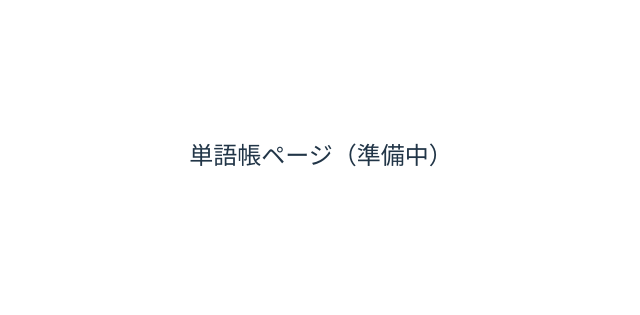
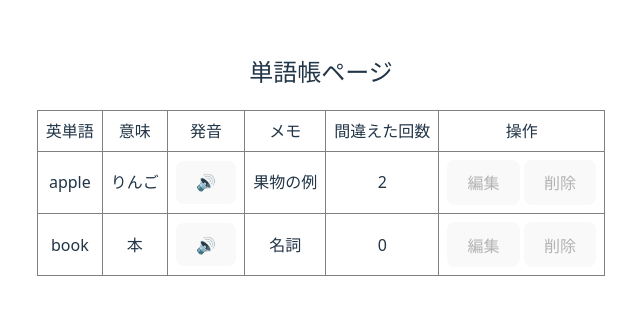
Before and after one commit to switchstart0712/wordbook-app, a React (Vite) app in the folder frontend/: page /wordbook in a window 1280 px wide. Shown: the part 245-560 px from the top of the page, without its empty margins (319-959 px from the left). Built offline with nearby package versions, Linux system fonts and the light colour scheme.

Commit message:
WordbookUIの作成開始

```diff
--- a/frontend/src/pages/Wordbook.jsx
+++ b/frontend/src/pages/Wordbook.jsx
@@ -1,8 +1,88 @@
 // 一覧表示ページ
-// src/pages/Wordbook.jsx
-import React from "react";
+import React, { useState } from "react";
 
 function Wordbook() {
-    return <h2>単語帳ページ（準備中）</h2>;
-  }
+  const [words, setWords] = useState([
+    {
+      id: 1,
+      word: "apple",
+      meaning: "りんご",
+      memo: "果物の例",
+      mistakeCount: 2,
+    },
+    {
+      id: 2,
+      word: "book",
+      meaning: "本",
+      memo: "名詞",
+      mistakeCount: 0,
+    },
+  ]);
+
+  //音声を再生する
+  const handleSpeak = (text) => {
+    const voices = speechSynthesis.getVoices();
+    const voice = voices.find((v) => v.name === "Google US English");
+
+    if (!voice) {
+      console.error("音声が見つかりません");
+      return;
+    }
+
+    const utter = new SpeechSynthesisUtterance(text);
+    utter.voice = voice;
+    utterance.lang = "en-US";
+
+    utter.onstart = () => console.log(`発音中：${text}`);
+    utter.onerror = (e) => console.error("エラー：", e);
+
+    speechSynthesis.cancel(); //キューをリセット
+    speechSynthesis.speak(utter);
+  };
+
+
+
+  return (
+    <div style={{ padding: "2rem" }}>
+      <h2>単語帳ページ</h2>
+      {words.length === 0 ? (
+        <p>まだ単語が登録されていません。</p>
+      ) : (
+        <table
+          border="1"
+          cellPadding="8"
+          style={{ borderCollapse: "collapse", width: "100%" }}
+        >
+          <thead>
+            <tr>
+              <th>英単語</th>
+              <th>意味</th>
+              <th>発音</th>
+              <th>メモ</th>
+              <th>間違えた回数</th>
+              <th>操作</th>
+            </tr>
+          </thead>
+          <tbody>
+            {words.map((item) => (
+              <tr key={item.id}>
+                <td>{item.word}</td>
+                <td>{item.meaning}</td>
+                <td>
+                  <button onClick={() => handleSpeak(item.word)}>🔊</button>
+                </td>
+                <td>{item.memo}</td>
+                <td>{item.mistakeCount}</td>
+                <td>
+                  <button disabled>編集</button> <button disabled>削除</button>
+                </td>
+              </tr>
+            ))}
+          </tbody>
+        </table>
+      )}
+    </div>
+  );
+}
+
 export default Wordbook;
```
